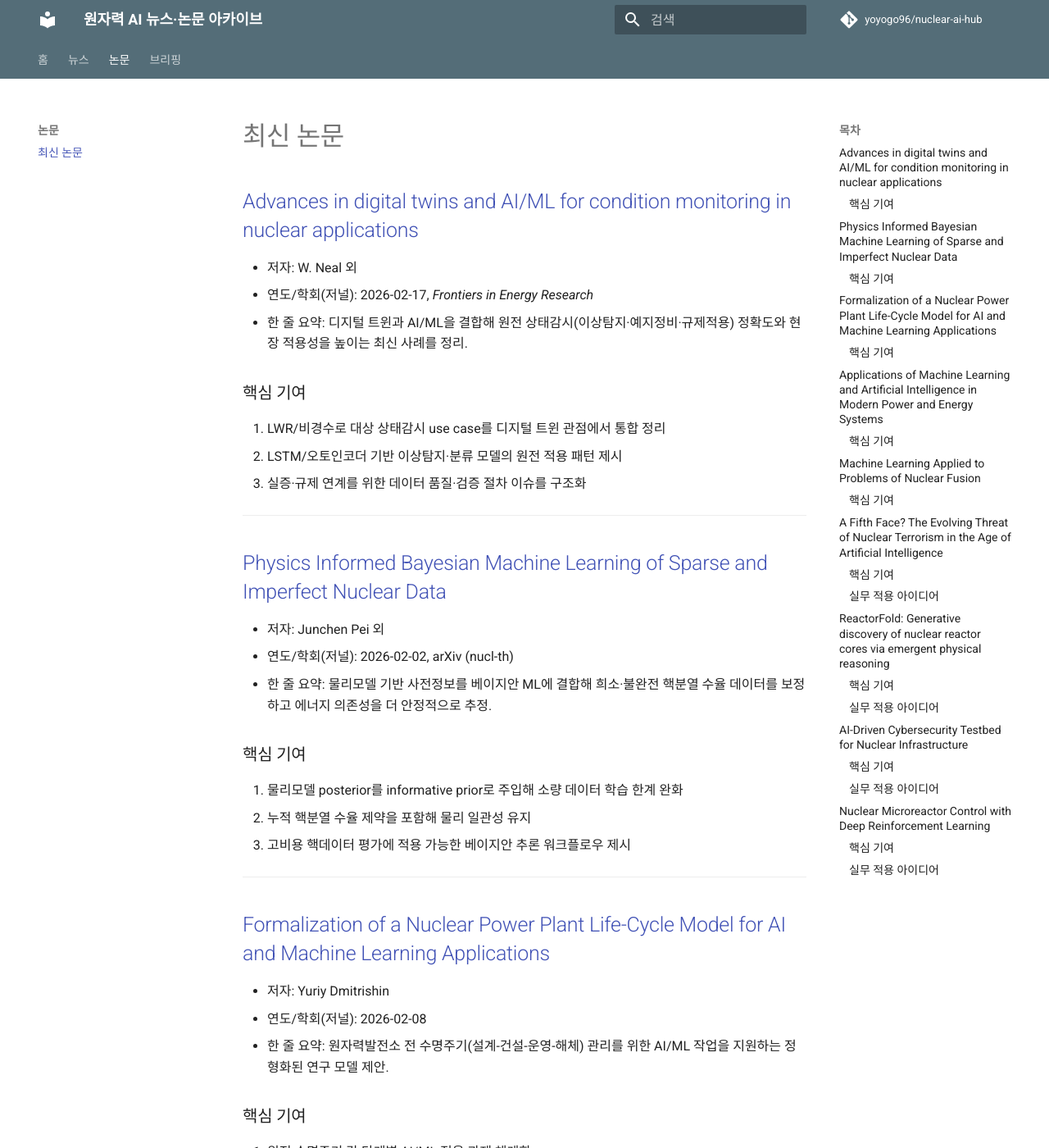
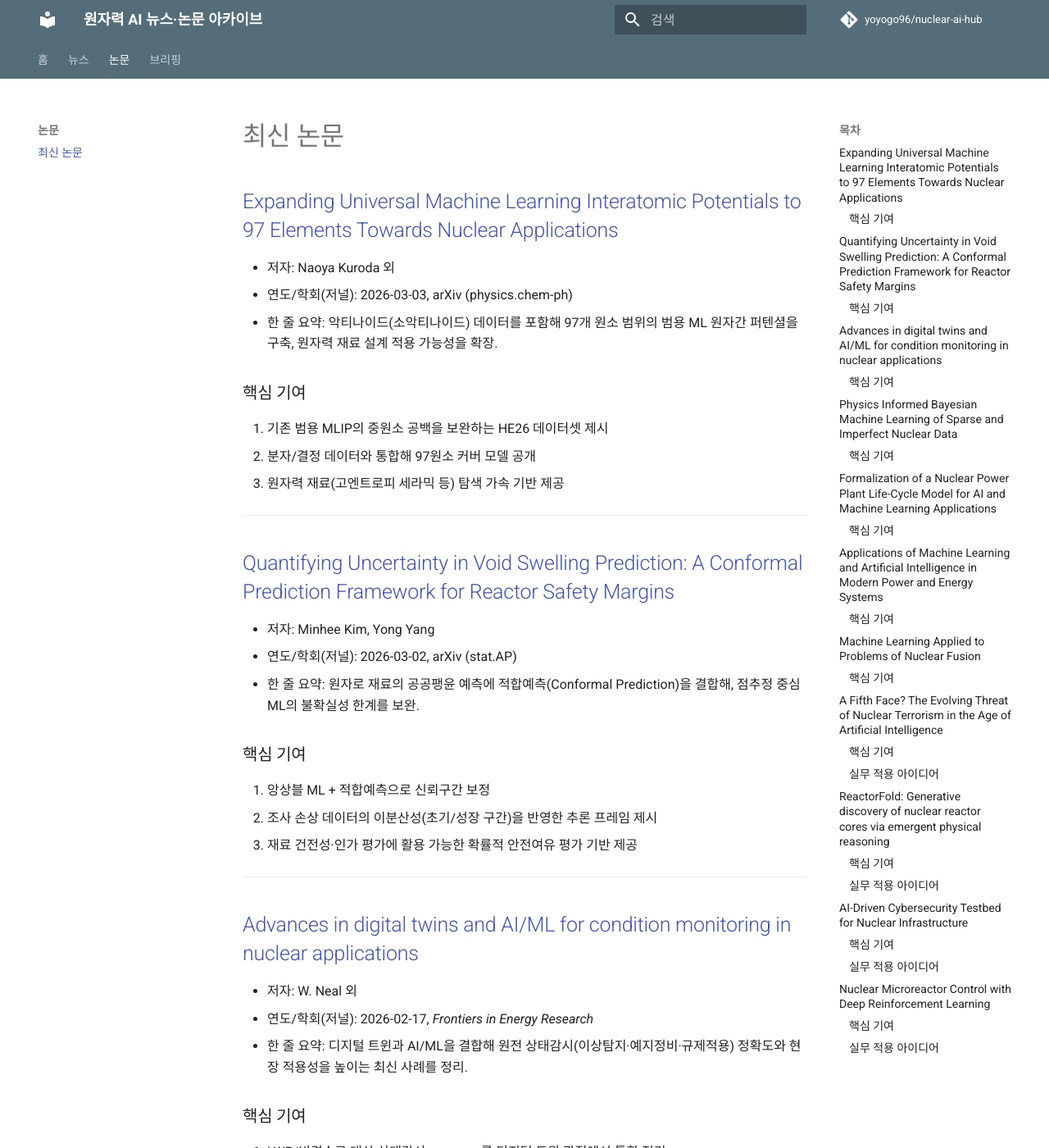
Before and after one commit to yoyogo96/nuclear-ai-hub, an MkDocs documentation site: the page built from docs/papers/index.md, in a window 1280 px wide and 1400 px high. Shown: the whole window at 82% size. Built offline with MkDocs 1.6.1 and Material for MkDocs 9.7.7, drawn with Linux system fonts in a browser that asks for light colours; comment, search, counter and statistics services are not loaded.

Commit message:
chore: 2026-03-06 daily update (news 3, papers 2)

```diff
--- a/docs/briefings/index.md
+++ b/docs/briefings/index.md
@@ -1,4 +1,20 @@
 # 주간 브리핑
+
+## 2026-03-06 데일리 브리핑
+
+### 오늘의 3줄 요약
+1. 미국 정책 발표에서 AI 데이터센터 전력비용의 사용자 부담 원칙이 재확인되며, 대형 안정전원 조달(원자력 포함)이 더 구체화됨.
+2. DOE는 Genesis Mission 26대 과제를 공개하며 핵데이터 디지털화·원자력 연계 AI 연구를 국가 차원 우선순위로 제시함.
+3. 논문 측면에서는 원자력 재료·안전해석에서 ‘범용 ML 재료모델’과 ‘불확실성 정량화’가 실무 전환의 핵심 축으로 부상.
+
+### 오늘 반영 뉴스 (3건)
+- AP: 美 NRC, TerraPower 차세대 원자로 건설허가 승인
+- DOE: Genesis Mission 26대 AI 과제 발표 (핵데이터 디지털화 포함)
+- IAEA Statement: ‘Atoms for Algorithms’ 기조로 AI-원자력 구조적 결합 강조
+
+### 오늘 반영 논문 (2건)
+- Expanding Universal ML Interatomic Potentials to 97 Elements Towards Nuclear Applications (arXiv, 2026-03-03)
+- Quantifying Uncertainty in Void Swelling Prediction... (arXiv, 2026-03-02)
 
 ## 2026-03-05 데일리 브리핑
 
--- a/docs/papers/index.md
+++ b/docs/papers/index.md
@@ -1,4 +1,28 @@
 # 최신 논문
+
+## [Expanding Universal Machine Learning Interatomic Potentials to 97 Elements Towards Nuclear Applications](https://arxiv.org/abs/2603.03223)
+- 저자: Naoya Kuroda 외
+- 연도/학회(저널): 2026-03-03, arXiv (physics.chem-ph)
+- 한 줄 요약: 악티나이드(소악티나이드) 데이터를 포함해 97개 원소 범위의 범용 ML 원자간 퍼텐셜을 구축, 원자력 재료 설계 적용 가능성을 확장.
+
+### 핵심 기여
+1. 기존 범용 MLIP의 중원소 공백을 보완하는 HE26 데이터셋 제시
+2. 분자/결정 데이터와 통합해 97원소 커버 모델 공개
+3. 원자력 재료(고엔트로피 세라믹 등) 탐색 가속 기반 제공
+
+---
+
+## [Quantifying Uncertainty in Void Swelling Prediction: A Conformal Prediction Framework for Reactor Safety Margins](https://arxiv.org/abs/2603.01981)
+- 저자: Minhee Kim, Yong Yang
+- 연도/학회(저널): 2026-03-02, arXiv (stat.AP)
+- 한 줄 요약: 원자로 재료의 공공팽윤 예측에 적합예측(Conformal Prediction)을 결합해, 점추정 중심 ML의 불확실성 한계를 보완.
+
+### 핵심 기여
+1. 앙상블 ML + 적합예측으로 신뢰구간 보정
+2. 조사 손상 데이터의 이분산성(초기/성장 구간)을 반영한 추론 프레임 제시
+3. 재료 건전성·인가 평가에 활용 가능한 확률적 안전여유 평가 기반 제공
+
+---
 
 ## [Advances in digital twins and AI/ML for condition monitoring in nuclear applications](https://www.frontiersin.org/journals/energy-research/articles/10.3389/fenrg.2026.1716514/full)
 - 저자: W. Neal 외
```
Also changed, not shown: docs/news/index.md (+4 -1 lines), docs/news/nuclear-ai.md (+10 -0 lines), docs/news/nuclear.md (+6 -0 lines).
